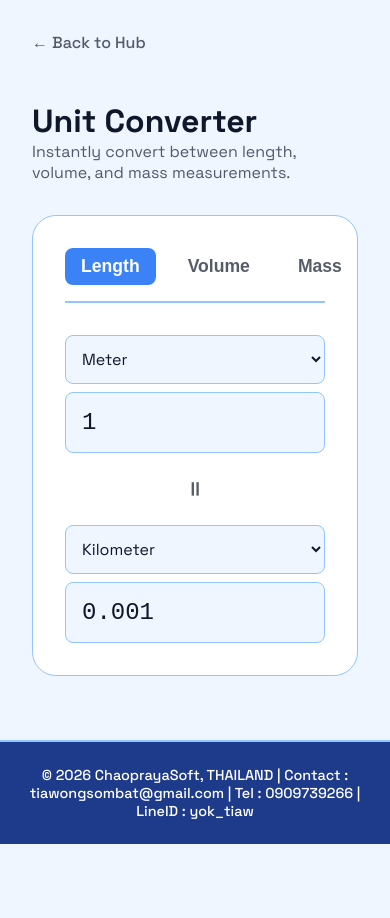
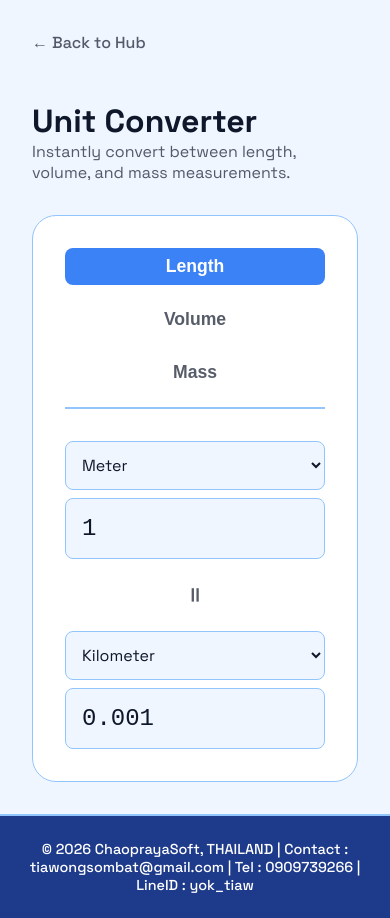
Before and after one commit to ChaoprayaSoft/GeneralMultiTools, a Next.js app: page /unit-converter in a window 390 px wide. Before the commit the page ends 844 px from the top, so only its background shows below. Built offline with nearby package versions, Linux system fonts and the light colour scheme.

Commit message:
Fix unit converter menu responsiveness on mobile

```diff
--- a/src/app/unit-converter/unit-converter.module.css
+++ b/src/app/unit-converter/unit-converter.module.css
@@ -45,6 +45,7 @@
 .tabs {
   display: flex;
   gap: 1rem;
+  flex-wrap: wrap;
   border-bottom: 2px solid var(--surface-border);
   padding-bottom: 1rem;
 }
@@ -127,4 +128,8 @@
     margin-top: 0;
     transform: rotate(90deg);
   }
+  .tab {
+    flex: 1 1 100%;
+    text-align: center;
+  }
 }
```
